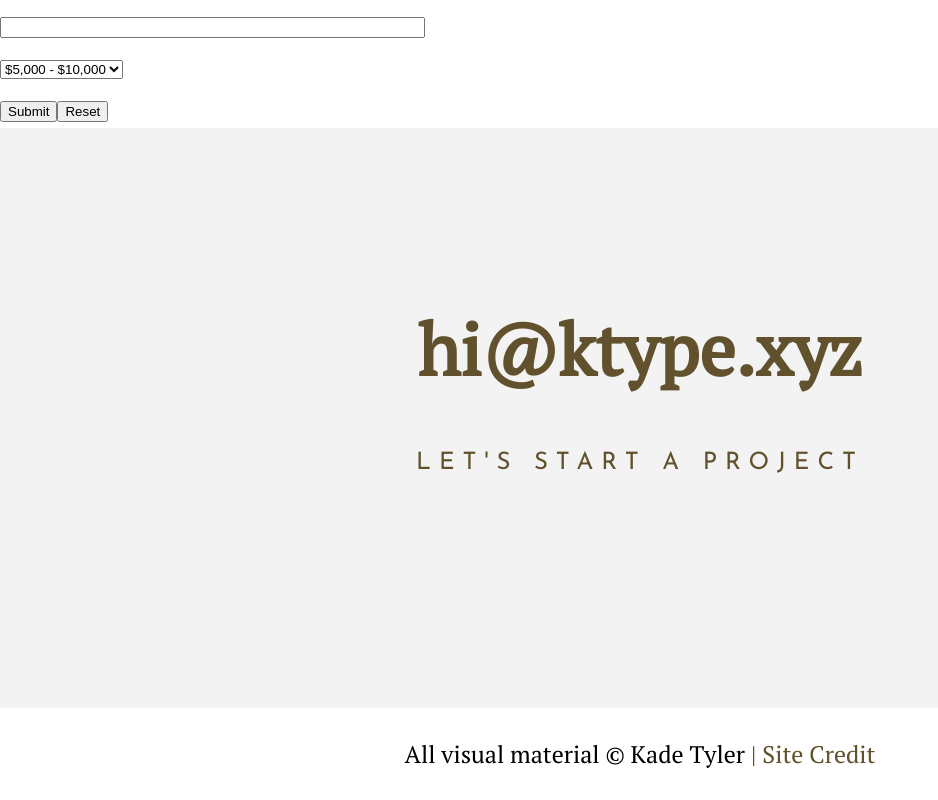
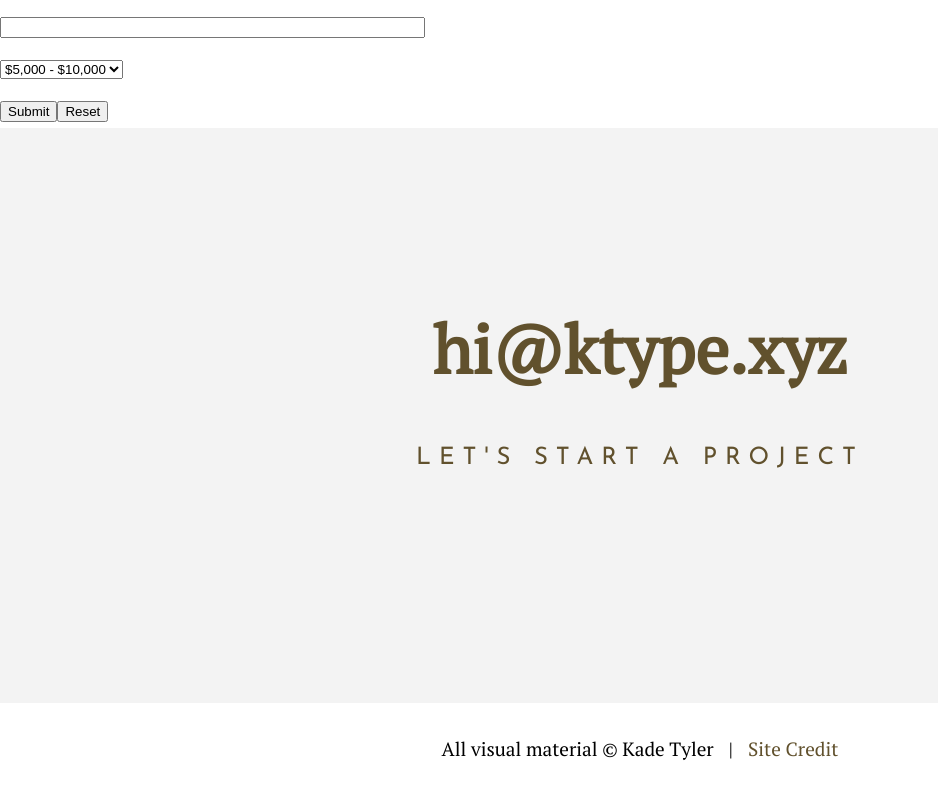
Before and after one commit to darzaccaro/ktype, a React (Create React App) app: page /contact in a window 1280 px wide. Shown: the part 720-1520 px from the top of the page, without its empty margins (0-938 px from the left). Built offline with nearby package versions, Linux system fonts and the light colour scheme.

Commit message:
pixel push footer

```diff
--- a/src/App.js
+++ b/src/App.js
@@ -110,6 +110,7 @@ function Work() {
     </div>
   );
 }
+
 function About() {
   return (
     <div>
--- a/src/components/Footer.jsx
+++ b/src/components/Footer.jsx
@@ -10,8 +10,8 @@ export default function Footer() {
       }}
     >
       <a href="mailto: hi@ktype.xyz">
-        <div style={{ padding: 200 }}>
-          <p style={{ fontSize: "3em", fontWeight: "bold" }}>hi@ktype.xyz</p>
+        <div style={{ paddingTop: 200, paddingBottom: 200 }}>
+          <p style={{ fontSize: "2.8em", fontWeight: "bold" }}>hi@ktype.xyz</p>
           <p
             style={{
               fontFamily: theme.fonts.sans,
@@ -27,12 +27,19 @@ export default function Footer() {
         style={{
           backgroundColor: theme.colors.white,
           padding: 25,
-          marginBottom: 0
+          marginBottom: 0,
+          fontSize: "0.8em"
         }}
       >
         All visual material &copy; Kade Tyler{" "}
         <span>
-          <a href="https://www.linkedin.com/in/darzaccaro/">| Site Credit</a>
+          <p style={{ marginLeft: 10, display: "inline" }}>|</p>
+          <a
+            href="https://www.linkedin.com/in/darzaccaro/"
+            style={{ marginLeft: 15 }}
+          >
+            Site Credit
+          </a>
         </span>
       </p>
     </footer>
```
